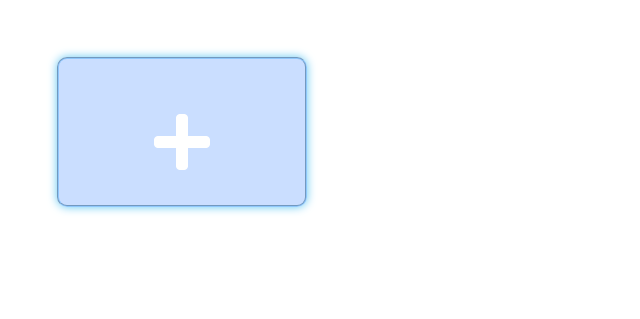
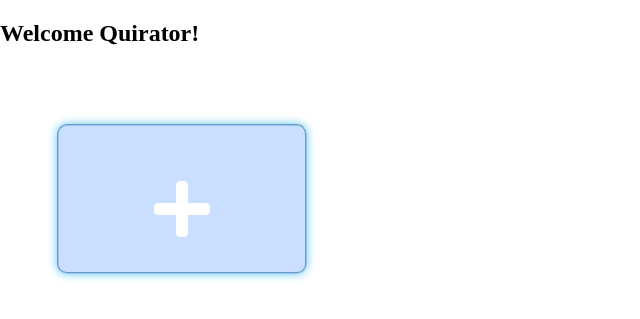
Before and after one commit to Momentum-Team-10/django-duplex-team-ravenclaw, a Django app: page / in a window 1280 px wide. Shown: the part 80-399 px from the top of the page, without its empty margins (0-640 px from the left). Run offline with Django 3.2, Linux system fonts and the light colour scheme; the visitor is signed in with stand-in values (Sample User, id 1); data that the repository does not hold is empty.

Commit message:
Added Welcome header -to be styled later-

```diff
--- a/templates/flashcards/home.html
+++ b/templates/flashcards/home.html
@@ -2,6 +2,8 @@
 
 {% block content %}
 {% if request.user.is_authenticated %}
+
+<h2>Welcome Quirator!</h2>
 
 <div class="maincontainer">
   {% for deck in decks %}
```
